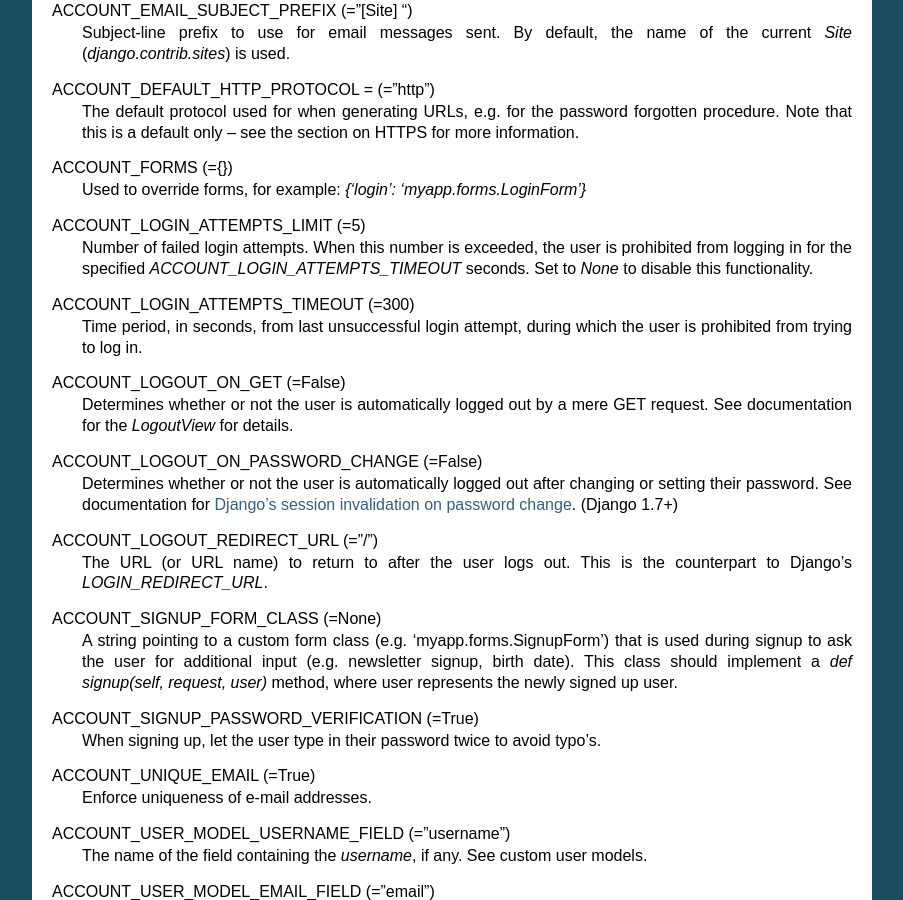
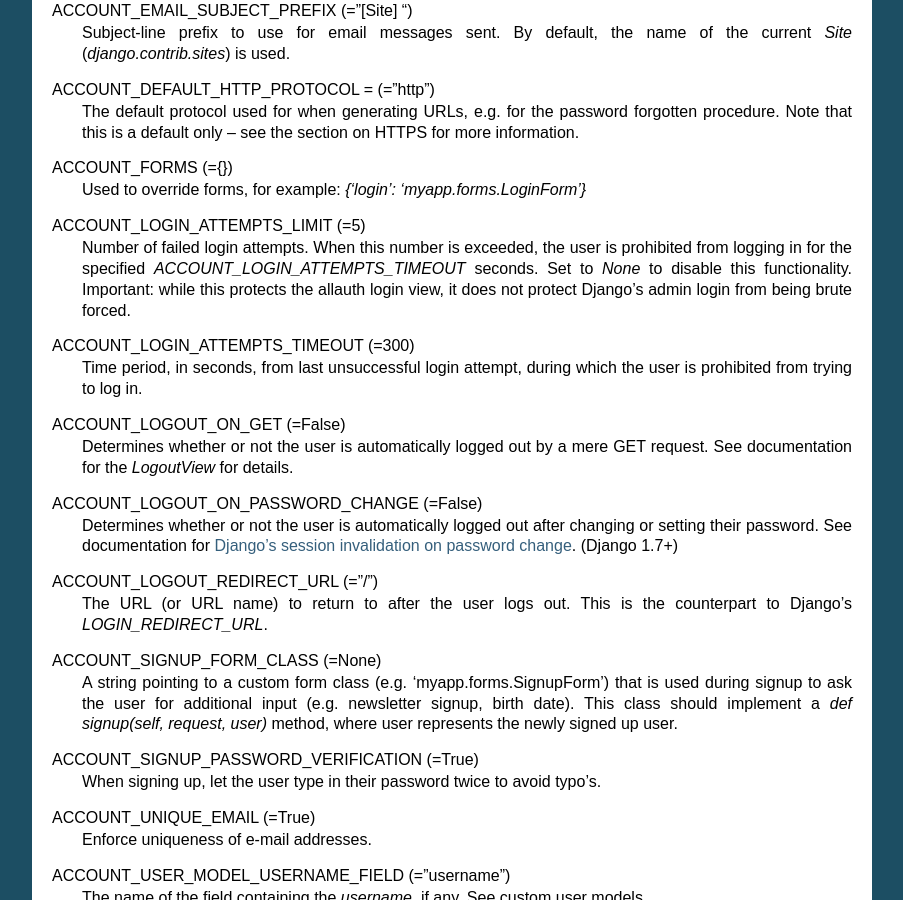
Before and after one commit to pennersr/django-allauth, a Sphinx documentation site: the page built from docs/configuration.rst, in a window 1280 px wide and 900 px high, scrolled down 693 px. Shown: the whole window, without its empty margins (198-1101 px from the left). Built offline with Sphinx 7.4.7, drawn with Linux system fonts in a browser that asks for light colours; pages that are not in the unit, such as notebooks, are missing from menus.

Commit message:
Added note about Django admin login

```diff
--- a/ChangeLog.rst
+++ b/ChangeLog.rst
@@ -18,7 +18,8 @@ Note worthy changes
   `ACCOUNT_LOGIN_ATTEMPTS_LIMIT`,
   `ACCOUNT_LOGIN_ATTEMPTS_TIMEOUT`). Set
   `ACCOUNT_LOGIN_ATTEMPTS_LIMIT` to `None` to disable this
-  functionality.
+  functionality. Important: while this protects the allauth login view, it
+  does not protect Django's admin login from being brute forced.
 
 - New translations: Arabic, Lithuanian
 
--- a/docs/configuration.rst
+++ b/docs/configuration.rst
@@ -57,7 +57,9 @@ ACCOUNT_LOGIN_ATTEMPTS_LIMIT (=5)
   Number of failed login attempts. When this number is
   exceeded, the user is prohibited from logging in for the
   specified `ACCOUNT_LOGIN_ATTEMPTS_TIMEOUT` seconds. Set to `None`
-  to disable this functionality.
+  to disable this functionality. Important: while this protects the
+  allauth login view, it does not protect Django's admin login from
+  being brute forced.
 
 ACCOUNT_LOGIN_ATTEMPTS_TIMEOUT (=300)
   Time period, in seconds, from last unsuccessful login attempt, during
```
